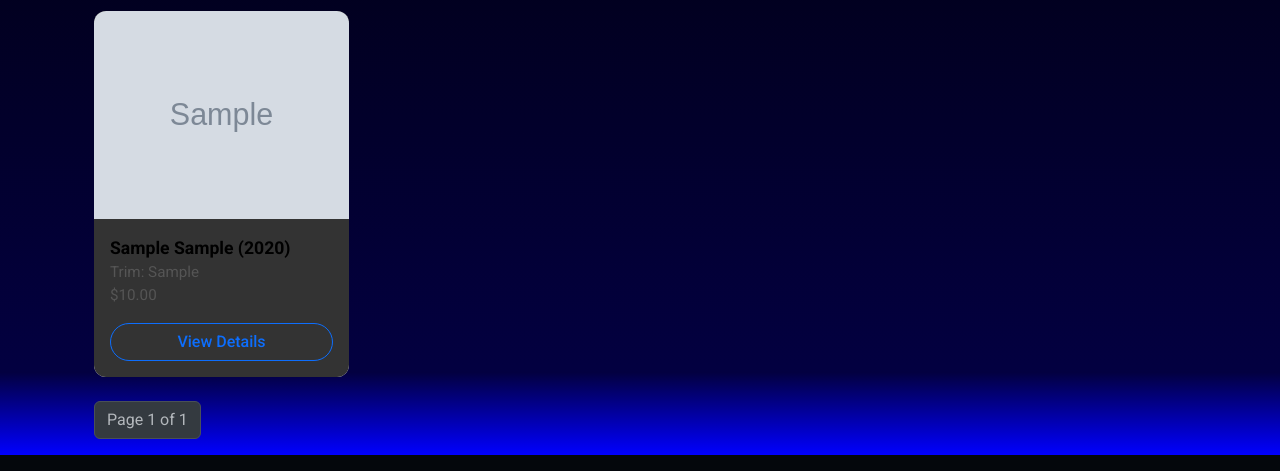
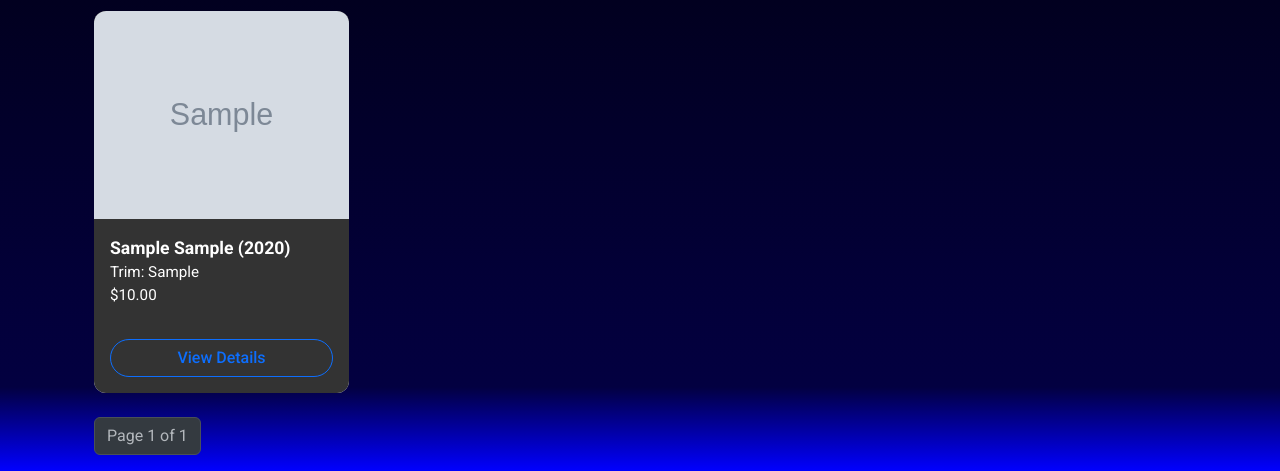
Before and after one commit to amirablhsn/CSCI2040U, a Django app: page / in a window 1280 px wide. Shown: the part 369-840 px from the top of the page. Run offline with Django 5.2, Linux system fonts and the light colour scheme; tables that the repository leaves empty hold one stand-in row (values such as "Sample post"); grey boxes marked "Sample" are stand-in pictures.

Commit message:
more ui updates

```diff
--- a/catalogue/templates/search.html
+++ b/catalogue/templates/search.html
@@ -69,8 +69,19 @@
                     </div>
                     <div class="card-body">
                         <div>
-                            <div class="vehicle-title">{{ vehicle.make }} {{ vehicle.model }} ({{ vehicle.year }})</div>
+                            <div class="vehicle-title">{{ vehicle.make }} {{ vehicle.model }} ({{ vehicle.year }})
+                                <style>
+                                    .vehicle-title {
+                                        color: white;
+                                    }
+                                </style>
+                            </div>
                             <p class="card-text">Trim: {{ vehicle.trim }}<br>${{ vehicle.price|intcomma }}</p>
+                            <style>
+                                .card-text {
+                                    color: white;
+                                }
+                            </style>
                         </div>
                         <a href="{% url 'details' vehicle.id %}" class="btn btn-outline-primary vehicle-info-btn mt-3">View Details</a>
                         <style>
```
